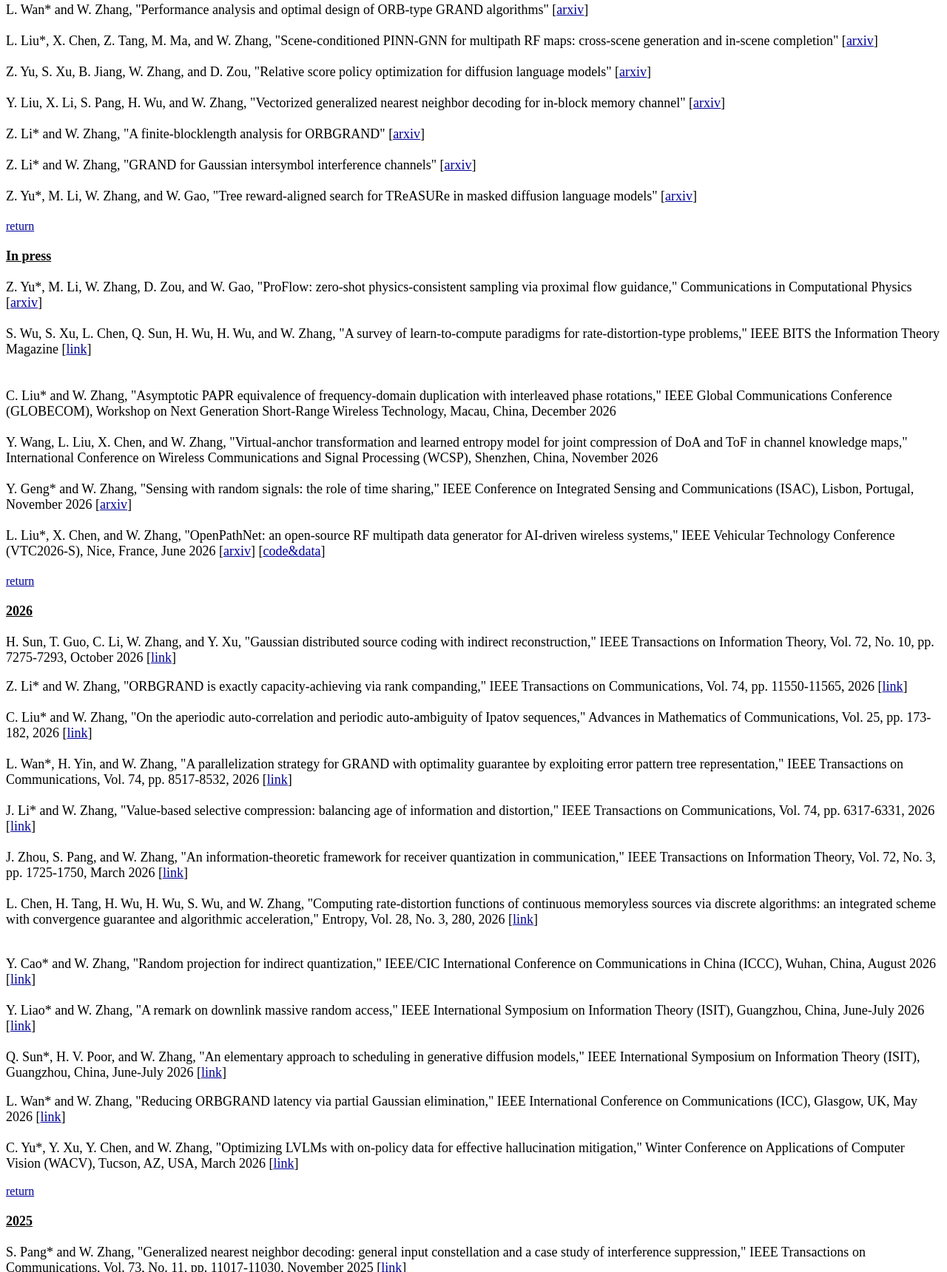
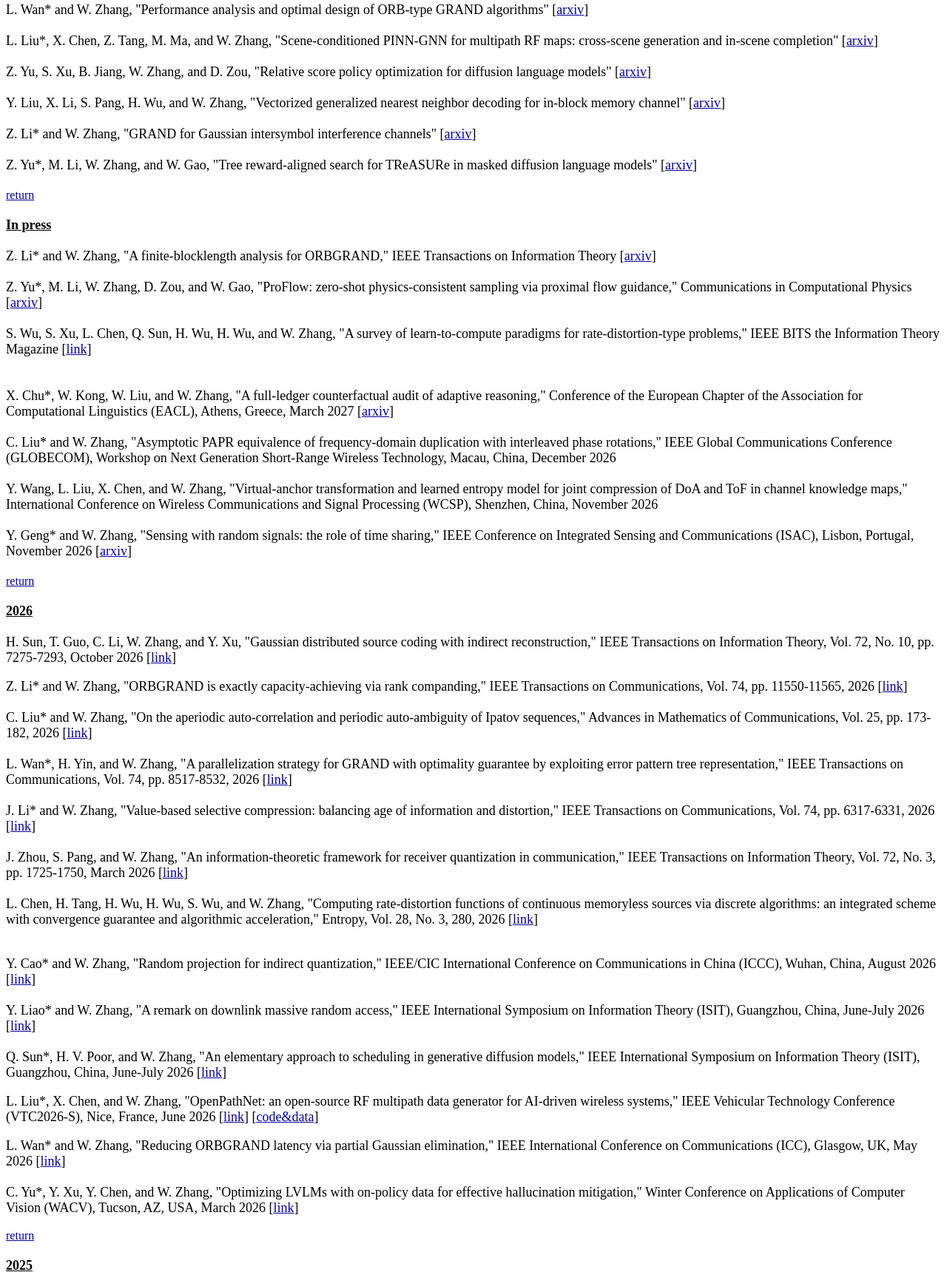
Before and after one commit to WilshireBlvd/WilshireBlvd.github.io, a plain HTML site: page publications_chronological.html in a window 1280 px wide. Shown: the part 214-1934 px from the top of the page at 74% size. Drawn offline with Linux system fonts and the light colour scheme.

Commit message:
Add files via upload

```diff
--- a/publications_chronological.html
+++ b/publications_chronological.html
@@ -1,5 +1,9 @@
 <!DOCTYPE html PUBLIC "-//W3C//DTD HTML 4.01//EN" "http://www.w3.org/TR/html4/strict.dtd">
 <html><head>
+
+
+
+
 
 
 
@@ -388,8 +392,6 @@ Z. Yu, S. Xu, B. Jiang, W. Zhang, and D. Zou, "Relative score policy optimizatio
 <br>
 Y. Liu, X. Li, S. Pang, H. Wu, and W. Zhang, "Vectorized generalized nearest neighbor decoding for in-block memory channel" [<a href="https://arxiv.org/abs/2605.15950">arxiv</a>]<br>
 <br>
-Z. Li* and W. Zhang, "A finite-blocklength analysis for ORBGRAND" [<a href="https://arxiv.org/abs/2603.07526">arxiv</a>]<br>
-<br>
 Z. Li* and W. Zhang, "GRAND for Gaussian intersymbol interference channels" [<a href="https://arxiv.org/abs/2603.08325">arxiv</a>]<br>
 </font><font style="font-family: Corbel;" size="+1"><br>
 Z. Yu*, M. Li, W. Zhang, and W. Gao, "Tree reward-aligned search for TReASURe in masked diffusion language models" [<a href="https://arxiv.org/abs/2509.23146">arxiv</a>]<br>
@@ -401,7 +403,10 @@ Z. Yu*, M. Li, W. Zhang, and W. Gao, "Tree reward-aligned search for TReASURe in
 
 <span style="font-weight: bold; text-decoration: underline;"><a name="inpress"></a>In press</span></font><font style="font-family: Corbel;" size="+1"><br>
 
-</font><font style="font-family: Corbel;" size="+1"><br></font><font style="font-family: Corbel;" size="+1">Z.
+</font><font style="font-family: Corbel;" size="+1"><br></font><font style="font-family: Corbel;" size="+1">
+Z. Li* and W. Zhang, "A finite-blocklength analysis for ORBGRAND," IEEE Transactions on Information Theory [<a href="https://arxiv.org/abs/2603.07526">arxiv</a>]<br>
+</font><font style="font-family: Corbel;" size="+1"><br>
+Z.
 Yu*, M. Li, W. Zhang, D. Zou, and W. Gao, "ProFlow: zero-shot
 physics-consistent sampling via proximal flow guidance," Communications
 in Computational Physics [<a href="https://arxiv.org/abs/2601.20227">arxiv</a>]<br>
@@ -410,7 +415,12 @@ L. Chen, Q. Sun, H. Wu, H. Wu, and W. Zhang, "A survey of
 learn-to-compute paradigms for rate-distortion-type problems," IEEE
 BITS the Information Theory Magazine [<a href="https://doi.org/10.1109/MBITS.2026.3708110">link</a>]<br>
 <br>
-<br>C. Liu* and W. Zhang, "Asymptotic PAPR equivalence of
+<br>
+X. Chu*, W. Kong, W. Liu, and W. Zhang, "A full-ledger counterfactual
+audit of adaptive reasoning," Conference of the European Chapter of the
+Association for Computational Linguistics (EACL), Athens, Greece, March
+2027 [<a href="https://arxiv.org/abs/2611.22778">arxiv</a>]<br><br>
+C. Liu* and W. Zhang, "Asymptotic PAPR equivalence of
 frequency-domain duplication with interleaved phase rotations," IEEE
 Global Communications Conference (GLOBECOM), Workshop on Next
 Generation Short-Range Wireless Technology, Macau, China, December 2026<br>
@@ -424,10 +434,6 @@ Communications and Signal Processing (WCSP), Shenzhen, China, November
 Y. Geng* and W. Zhang, "Sensing with random signals: the role of
 time sharing," IEEE Conference on Integrated Sensing and Communications
 (ISAC), Lisbon, Portugal, November 2026 [<a href="https://arxiv.org/abs/2605.31353">arxiv</a>]<br>
-<br></font><font style="font-family: Corbel;" size="+1">L. Liu*, X. Chen,
-and W. Zhang, "OpenPathNet: an open-source RF multipath data generator
-for AI-driven wireless systems," IEEE Vehicular Technology Conference
-(VTC2026-S), Nice, France, June 2026 [<a href="https://arxiv.org/abs/2512.17286">arxiv</a>] [<a href="https://github.com/liu-lz/OpenPathNet">code&amp;data</a>]</font><font style="font-family: Corbel;" size="+1"><br>
 </font><font style="font-family: Corbel;" size="+1"><br>
 </font>
 
@@ -477,6 +483,11 @@ Y. Liao* and W. Zhang, "A remark on downlink massive random access," </font><fon
 <br>
 Q. Sun*, H. V. Poor, and W. Zhang, "An elementary approach to scheduling in generative diffusion models," </font><font style="font-family: Corbel;" size="+1">IEEE International Symposium on Information Theory
 (ISIT), Guangzhou, China, June-July 2026</font><font style="font-family: Corbel;" size="+1"> [<a href="https://doi.org/10.1109/ISIT62367.2026.11653799">link</a>]<br>
+</font><br>
+<font style="font-family: Corbel;" size="+1">L. Liu*, X. Chen,
+and W. Zhang, "OpenPathNet: an open-source RF multipath data generator
+for AI-driven wireless systems," IEEE Vehicular Technology Conference
+(VTC2026-S), Nice, France, June 2026 [<a href="https://doi.org/10.1109/VTC2026-Spring68026.2026.11757722">link</a>] [<a href="https://github.com/liu-lz/OpenPathNet">code&amp;data</a>]</font><font style="font-family: Corbel;" size="+1"><br>
 </font><br>
 <font style="font-family: Corbel;" size="+1">L. Wan* and W. Zhang, "Reducing ORBGRAND latency via partial Gaussian
 elimination," IEEE International Conference on Communications (ICC),
```
Also changed, not shown: index.html (+2 -1 lines), teaching.html (+2 -1 lines).
